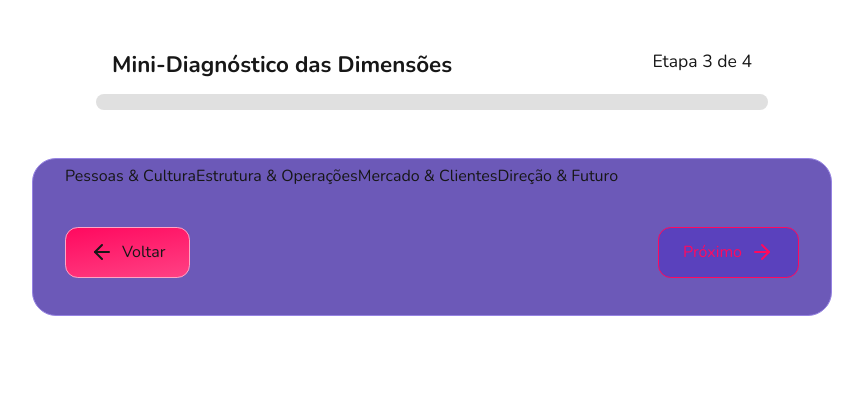
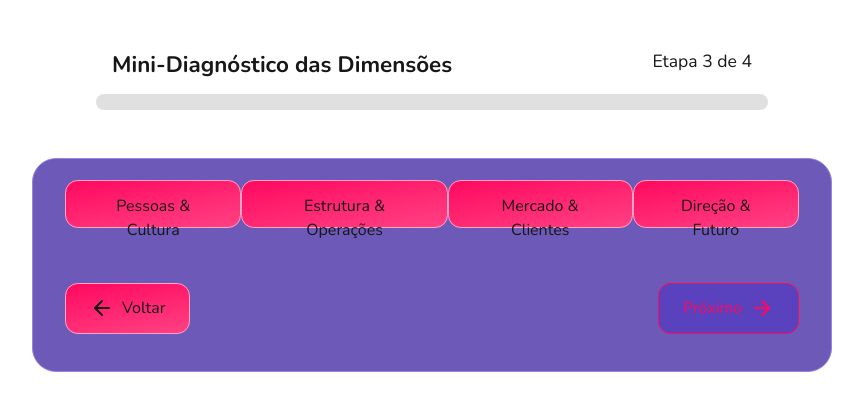
Before and after one commit to API-DeepCode/API3, a Next.js app in the folder api3/: page /forms/ThirdPart in a window 1280 px wide. Shown: the top 410 px of the page, without its empty margins (208-1071 px from the left). Built offline with nearby package versions, Linux system fonts and the light colour scheme.

Commit message:
UPDATE: Melhorias no design dos botões de navegação entre as dimensões

```diff
--- a/api3/app/forms/ThirdPart/page.tsx
+++ b/api3/app/forms/ThirdPart/page.tsx
@@ -12,12 +12,6 @@ export default function ThirdPart(){
     const peopleCulture: FormsQuestions[] = [
         {
             question: "Como a comunicação acontece no dia a dia?",
-            options: ["Sim", "Parcialmente", "Não", ""],
-            outro: false,
-            type: "default",
-        },
-        {
-            question: "Sua empresa realiza pesquisas de satisfação?",
             options: ["Todos têm clareza e acesso fácil às informações", "Funciona na maior parte do tempo, mas com algumas falhas", "Normalmente só em reuniões formais ou quando há problemas", "É confusa, cada líder comunica de um jeito"],
             outro: false,
             type: "default",
@@ -123,7 +117,7 @@ export default function ThirdPart(){
             options: ["CRM, BI e pesquisas estruturadas", "Algumas planilhas e relatórios", "Feedbacks informais, dados dispersos", "Não há recursos específicos"],
             outro: false,
             type: "default",
-        },
+        }
     ]
 
     const directionFuture: FormsQuestions[] = [
--- a/api3/components/styles/Forms.module.css
+++ b/api3/components/styles/Forms.module.css
@@ -138,3 +138,20 @@
     color: #dadada;
     text-align: right;
 }
+
+.dimension_buttons{
+    display: flex;
+    justify-content: space-between;
+    height: 3em;
+    margin: 1em 0;
+}
+
+.dimension_button{
+    background: linear-gradient(170deg, rgba(255, 9, 95, 1) 0%, rgb(255, 37, 113) 50%, rgb(255, 65, 132) 100%);
+    padding: .8em 1.5em;
+    border-radius: .8em;
+    display: flex;
+    gap: .5em;
+    cursor: pointer;
+    border: 1px solid rgb(255, 164, 196);
+}
```
